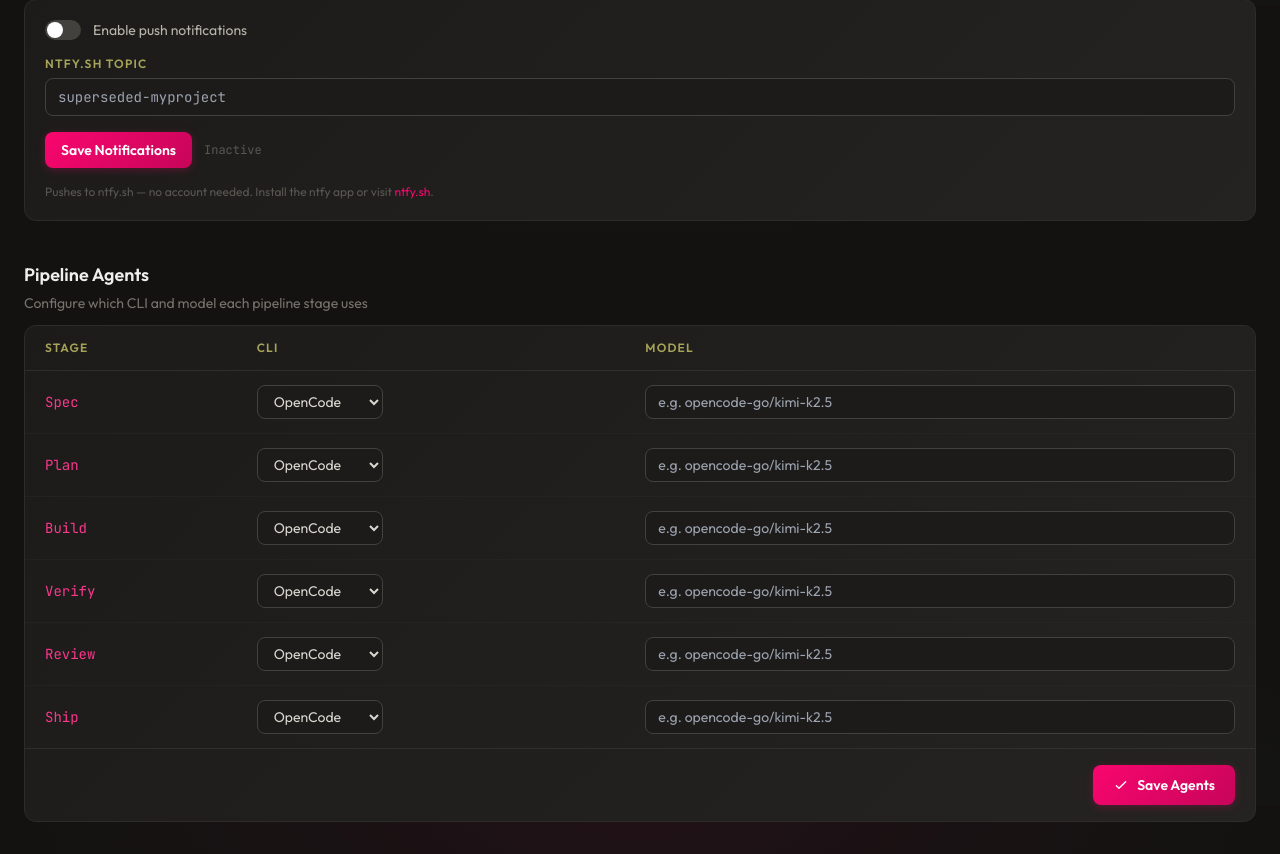
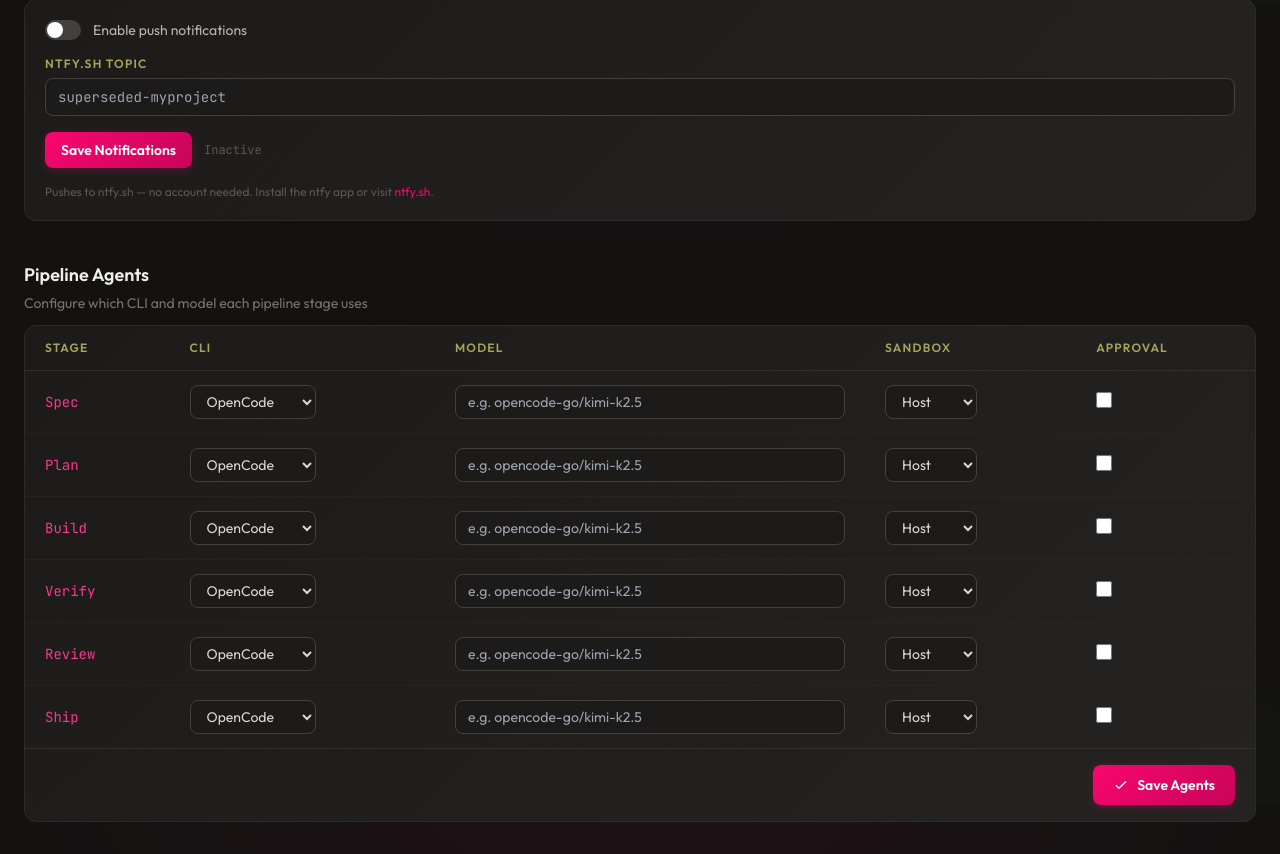
Before and after one commit to fabioesposito/superseded, a FastAPI app: page /settings in a window 1280 px wide. Shown: the part 1595-2449 px from the top of the page. Run offline with FastAPI, Linux system fonts and the light colour scheme; some libraries are stand-ins or nearby versions.

Commit message:
feat: add per-stage sandbox and approval settings, clean up approval flow

```diff
--- a/src/superseded/agents/docker.py
+++ b/src/superseded/agents/docker.py
@@ -49,7 +49,7 @@ class DockerAgentAdapter(SubprocessAgentAdapter):
             cmd.extend(["-u", f"{os.getuid()}:{os.getgid()}"])
 
         env = self._build_env()
-        env.setdefault("HOME", "/tmp")
+        env = {**env, "HOME": env.get("HOME", "/tmp")}
         for k, v in env.items():
             cmd.extend(["-e", f"{k}={v}"])
 
--- a/src/superseded/pipeline/harness.py
+++ b/src/superseded/pipeline/harness.py
@@ -38,7 +38,7 @@ class HarnessRunner:
     def resolve_agent(self, stage: Stage) -> AgentAdapter:
         config = self.stage_configs.get(stage.value)
         if config:
-            return self.agent_factory.create(cli=config.cli, model=config.model)
+            return self.agent_factory.create(cli=config.cli, model=config.model, sandbox=config.sandbox)
         return self.agent_factory.create()
 
     async def run_stage(
--- a/src/superseded/routes/web/settings.py
+++ b/src/superseded/routes/web/settings.py
@@ -128,26 +128,38 @@ async def update_agents(
         "spec": StageAgentConfig(
             cli=str(form.get("spec_cli", "opencode")),
             model=str(form.get("spec_model", "")),
+            sandbox=str(form.get("spec_sandbox", "host")),
+            require_approval=bool(form.get("spec_approval")),
         ),
         "plan": StageAgentConfig(
             cli=str(form.get("plan_cli", "opencode")),
             model=str(form.get("plan_model", "")),
+            sandbox=str(form.get("plan_sandbox", "host")),
+            require_approval=bool(form.get("plan_approval")),
         ),
         "build": StageAgentConfig(
             cli=str(form.get("build_cli", "opencode")),
             model=str(form.get("build_model", "")),
+            sandbox=str(form.get("build_sandbox", "host")),
+            require_approval=bool(form.get("build_approval")),
         ),
         "verify": StageAgentConfig(
             cli=str(form.get("verify_cli", "opencode")),
             model=str(form.get("verify_model", "")),
+            sandbox=str(form.get("verify_sandbox", "host")),
+            require_approval=bool(form.get("verify_approval")),
         ),
         "review": StageAgentConfig(
             cli=str(form.get("review_cli", "opencode")),
             model=str(form.get("review_model", "")),
+            sandbox=str(form.get("review_sandbox", "host")),
+            require_approval=bool(form.get("review_approval")),
         ),
         "ship": StageAgentConfig(
             cli=str(form.get("ship_cli", "opencode")),
             model=str(form.get("ship_model", "")),
+            sandbox=str(form.get("ship_sandbox", "host")),
+            require_approval=bool(form.get("ship_approval")),
         ),
     }
     config.stages = stages_data
--- a/templates/_agents_table.html
+++ b/templates/_agents_table.html
@@ -15,6 +15,8 @@
                         <th class="px-5 py-3.5 text-left text-xs font-semibold uppercase tracking-widest text-sand-500">Stage</th>
                         <th class="px-5 py-3.5 text-left text-xs font-semibold uppercase tracking-widest text-sand-500">CLI</th>
                         <th class="px-5 py-3.5 text-left text-xs font-semibold uppercase tracking-widest text-sand-500">Model</th>
+                        <th class="px-5 py-3.5 text-left text-xs font-semibold uppercase tracking-widest text-sand-500">Sandbox</th>
+                        <th class="px-5 py-3.5 text-left text-xs font-semibold uppercase tracking-widest text-sand-500">Approval</th>
                     </tr>
                 </thead>
                 <tbody>
@@ -35,6 +37,18 @@
                                    class="w-full bg-shell-900 border border-shell-700 rounded-lg px-3 py-1.5 text-shell-200 text-sm focus:outline-none focus:border-neon-500 transition-colors"
                                    placeholder="e.g. opencode-go/kimi-k2.5" />
                         </td>
+                        <td class="px-5 py-3.5">
+                            <select name="{{ stage }}_sandbox"
+                                    class="bg-shell-900 border border-shell-700 rounded-lg px-3 py-1.5 text-shell-200 text-sm focus:outline-none focus:border-neon-500 transition-colors">
+                                <option value="host" {% if stage_agents[stage].sandbox == 'host' %}selected{% endif %}>Host</option>
+                                <option value="docker" {% if stage_agents[stage].sandbox == 'docker' %}selected{% endif %}>Docker</option>
+                            </select>
+                        </td>
+                        <td class="px-5 py-3.5">
+                            <input type="checkbox" name="{{ stage }}_approval" value="1"
+                                   {% if stage_agents[stage].require_approval %}checked{% endif %}
+                                   class="w-4 h-4 accent-neon-500 cursor-pointer" />
+                        </td>
                     </tr>
                     {% endfor %}
                 </tbody>
```
Also changed, not shown: src/superseded/routes/web/issues.py (+7 -99 lines), tests/test_issue_routes.py (+16 -1 lines).
